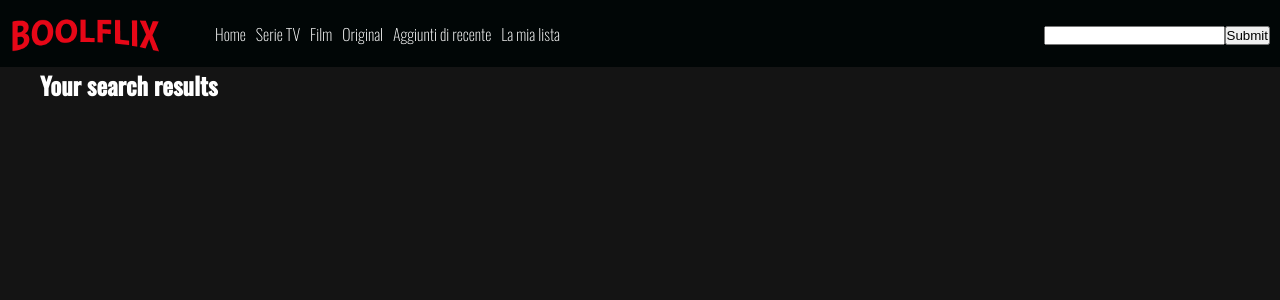
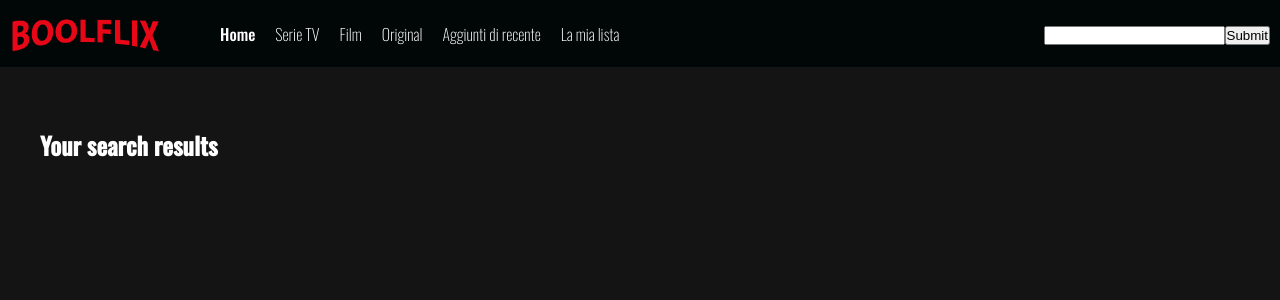
Before and after one commit to GhadeerShamshoum/vue-boolflix, a Vue app: page / in a window 1280 px wide. Shown: the top 300 px of the page. Built offline with nearby package versions, Linux system fonts and the light colour scheme.

Commit message:
an alternative image for the missing poster

```diff
--- a/src/App.vue
+++ b/src/App.vue
@@ -76,6 +76,10 @@ export default {
       .then((response) => {
         this.filteredInfoFilm = response.data.results;
         console.log( this.filteredInfoFilm, 'movie')
+        if(this.filteredInfoFilm==0){
+          alert("No results containing all your search terms were found")
+
+        }
 
       })
       .catch(function (error) {
--- a/src/assets/style/global.scss
+++ b/src/assets/style/global.scss
@@ -1,5 +1,5 @@
 @import url('https://fonts.googleapis.com/css2?family=Oswald:wght@200;500&display=swap');
-
+@import "./variabiles.scss";
 *{
     margin: 0;
     padding: 0;
@@ -10,5 +10,8 @@ body{
     font-family: 'Oswald', sans-serif;
     height: 100vh;
     background-color:#141414;
-
 }
+a{
+    text-decoration: none;
+    color: $colorWhite;
+}
--- a/src/components/Main.vue
+++ b/src/components/Main.vue
@@ -45,6 +45,7 @@ main{
   display: flex;
   flex-direction: column;
   align-items: center;
+  margin: 60px 0;
 
   h2{
     color: white;
--- a/src/components/commons/InfoListMovies.vue
+++ b/src/components/commons/InfoListMovies.vue
@@ -1,7 +1,7 @@
 <template>
   <div class="container-card">
     <div class="poster">
-      <img class="posterCover" :src="'https://image.tmdb.org/t/p/w342/'+info.poster_path" alt="">
+      <img class="posterCover" :src="(info.poster_path==null)?require('../../assets/img/aaa.jpg'):'https://image.tmdb.org/t/p/w342/'+info.poster_path" alt="">
       <div class="containerList">
         <!-- movies list -->
         <ul>
--- a/src/components/commons/InfoListSerieTV.vue
+++ b/src/components/commons/InfoListSerieTV.vue
@@ -2,7 +2,7 @@
   <div class="container-card">
     <!-- poster -->
     <div class="poster">
-      <img class="posterCover" :src="'https://image.tmdb.org/t/p/w342/'+info.poster_path" alt="">
+      <img class="posterCover" :src="(info.poster_path==null)?require('../../assets/img/aaa.jpg'):'https://image.tmdb.org/t/p/w342/'+info.poster_path" alt="">
       <div class="containerList">
         <!-- serie TV list -->
         <ul>
--- a/src/components/commons/Menu.vue
+++ b/src/components/commons/Menu.vue
@@ -1,12 +1,9 @@
 <template>
     <nav>
         <ul class="menu">
-            <li>Home</li>
-            <li>Serie TV</li>
-            <li>Film</li>
-            <li>Original</li>
-            <li>Aggiunti di recente</li>
-            <li>La mia lista</li>
+            <li v-for="(element, index) in links" :key="index">
+                <a :class='{active: element.current==true}' href="#">{{element.text}}</a>
+            </li>
         </ul>
 
     </nav>
@@ -18,6 +15,43 @@
 
 export default {
   name: 'Menu',
+  data(){
+      return{
+          links:[
+              {
+                text:"Home",
+                url:"#",
+                current:true
+              },
+              {
+                text:"Serie TV",
+                url:"#",
+                current:false
+              },
+              {
+                text:"Film",
+                url:"#",
+                current:false
+              },
+              {
+                text:"Original",
+                url:"#",
+                current:false
+              },
+              {
+                text:"Aggiunti di recente",
+                url:"#",
+                current:false
+              },
+              {
+                text:"La mia lista",
+                url:"#",
+                current:false
+              }
+
+          ]
+      }
+  }
 
 }
 
@@ -28,11 +62,18 @@ export default {
     list-style: none;
     display: flex;
     margin: 0 50px;
-    li{
+    a{
         color: white;
-        padding: 0 5px;
+        padding: 0 10px;
         font-weight: 200;
+        &:hover{
+            font-weight: 500;
+        }
     }
 }
 
+.active{
+    font-weight: 500 !important;
+}
+
 </style>
--- a/src/components/commons/SearchBar.vue
+++ b/src/components/commons/SearchBar.vue
@@ -1,7 +1,7 @@
 <template>
   <div class="cntainerSearchBar">
     <form>
-        <input type="text" v-model="inputText" >
+        <input type="text" v-model.trim="inputText" >
         <button @click.prevent="$emit('filter',inputText)">Submit</button>
     </form>
 
```
Also changed, not shown: src/assets/img/aaa.jpg (added).
